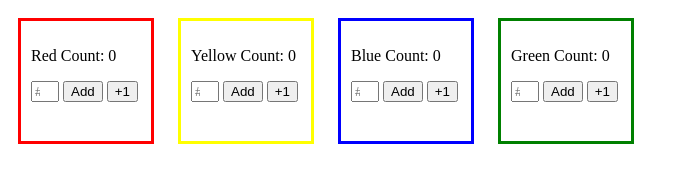
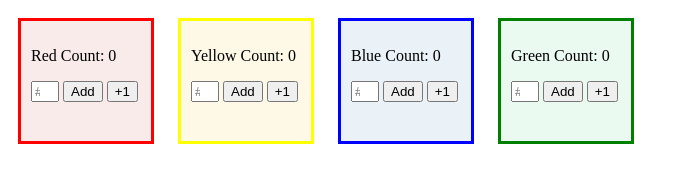
Before and after one commit to crouton21/colorBlocks, a plain HTML site: page index.html in a window 1280 px wide. Shown: the whole page, without its empty margins (0-679 px from the left). Drawn offline with Linux system fonts and the light colour scheme.

Commit message:
added CSS

```diff
--- a/color_css.css
+++ b/color_css.css
@@ -41,16 +41,20 @@
 
 #greenBorder{
   border-color: green;
+  background-color: #EAFAF1;
 }
 
 #redBorder{
   border-color: red;
+  background-color: #F9EBEA;
 }
 
 #yellowBorder{
   border-color: yellow;
+  background-color: #FEF9E7;
 }
 
 #blueBorder{
   border-color: blue;
+  background-color: #EAF2F8;
 }
--- a/color_script.js
+++ b/color_script.js
@@ -14,7 +14,7 @@ function onReady(){
   $('.blueCount').on('click', addBlueBox);
   $('.greenCount').on('click', addGreenBox);
   $('#allBoxes').on('click', '.box' ,clickBox);
-  $('#redEnter').on('click', redInput);
+  $('#redEnter').on('click', redInput);chr
   $('#blueEnter').on('click', blueInput);
   $('#yellowEnter').on('click', yellowInput);
   $('#greenEnter').on('click', greenInput);
```
